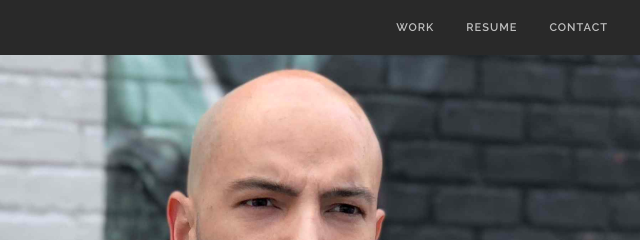
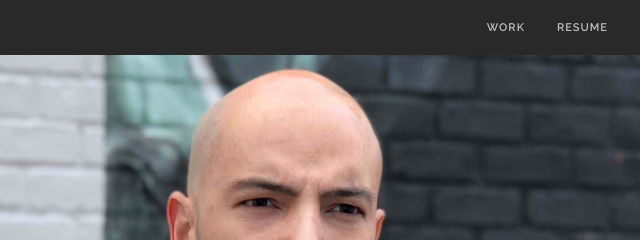
Before and after one commit to tanyamalan/John, a plain HTML site: page index.html in a window 1280 px wide. Shown: the top 240 px of the page, 640-1280 px from the left. Drawn offline with nearby package versions, Linux system fonts and the light colour scheme.

Commit message:
Update index.html

```diff
--- a/index.html
+++ b/index.html
@@ -41,10 +41,7 @@
 		                        <li>
 		                            <a href="resume.html">Resume</a>
 		                        </li>
-		                        <li>
-		                            <a href="#">
-		                               Contact
-		                            </a>
+
 
 
 		                    </ul>
```
